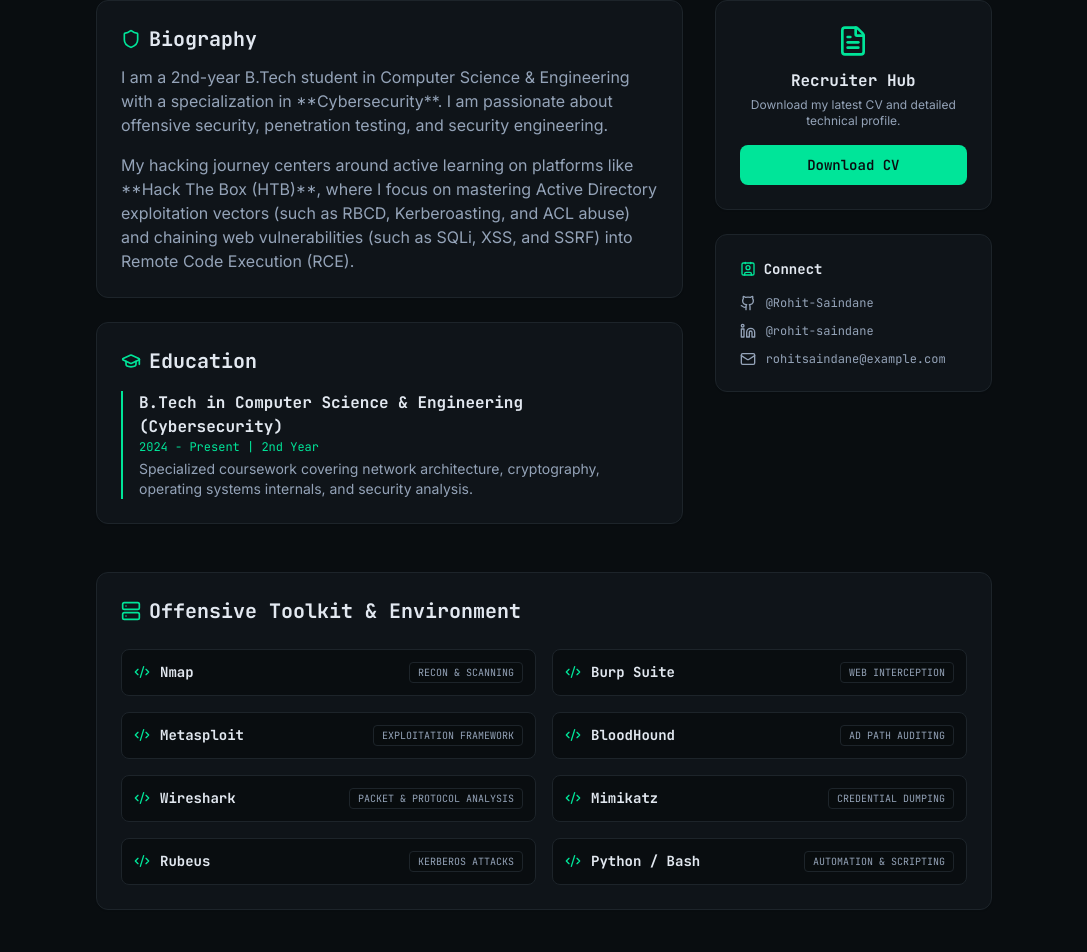
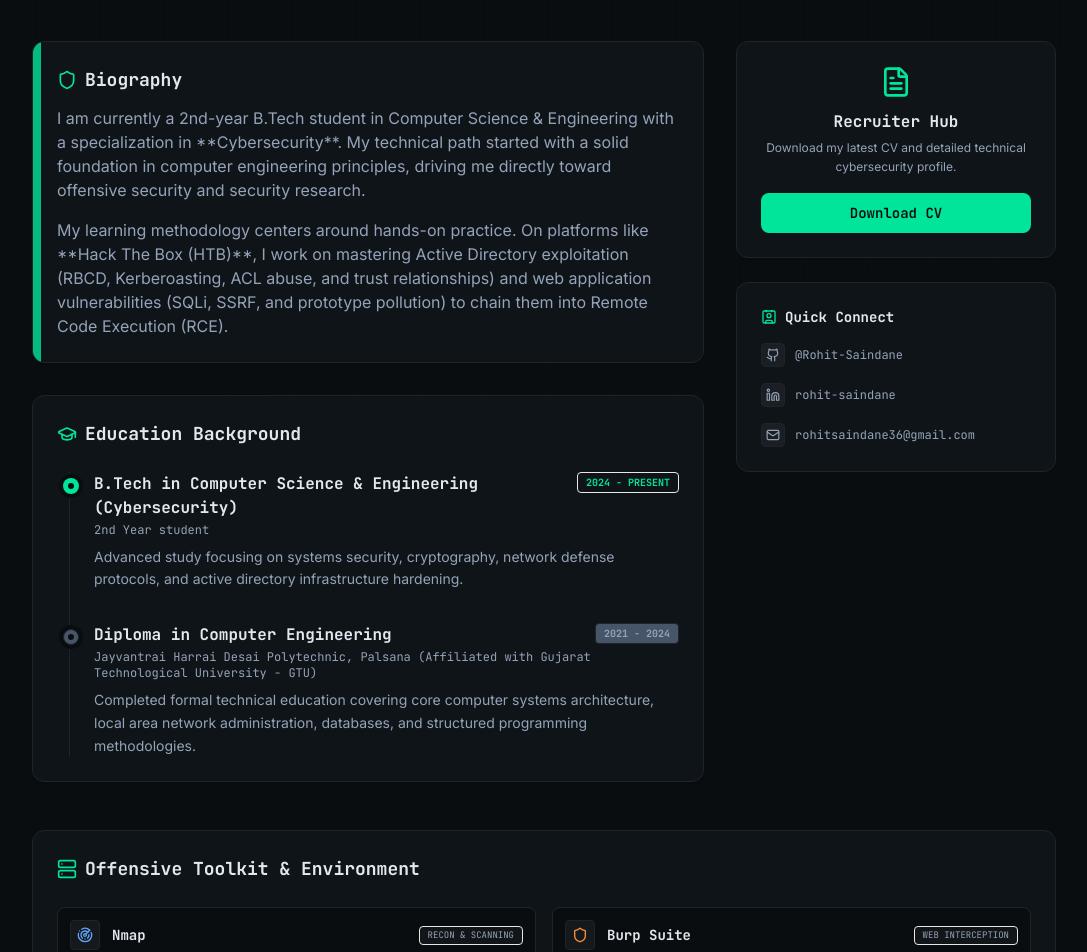
Before and after one commit to Rohit-Saindane/htb-writeup-portfolio, a Next.js app: page /about in a window 1280 px wide. Shown: the part 247-1199 px from the top of the page, without its empty margins (96-1183 px from the left). Built offline with nearby package versions, Linux system fonts and the light colour scheme.

Commit message:
Improvise about section, add diploma background and Lucide toolkit icons

```diff
--- a/src/app/about/page.tsx
+++ b/src/app/about/page.tsx
@@ -1,112 +1,161 @@
-import { Shield, FileText, Code2, GraduationCap, Server, Contact } from "lucide-react";
+import { Shield, FileText, Code2, GraduationCap, Server, Contact, Radar, Zap, GitBranch, Activity, Key, ShieldAlert } from "lucide-react";
 
 export const metadata = {
   title: "About Me | Rohit Saindane",
   description:
-    "Biography, technical certifications, penetration testing tools, and cybersecurity skills of Rohit Saindane, 2nd-year B.Tech CSE Cyber Security student.",
+    "Biography, technical certifications, penetration testing tools, and cybersecurity education of Rohit Saindane, 2nd-year B.Tech CSE Cyber Security student.",
 };
 
-export default function AboutPage() {
-  const tools = [
-    { name: "Nmap", category: "Recon & Scanning" },
-    { name: "Burp Suite", category: "Web Interception" },
-    { name: "Metasploit", category: "Exploitation Framework" },
-    { name: "BloodHound", category: "AD Path Auditing" },
-    { name: "Wireshark", category: "Packet & Protocol Analysis" },
-    { name: "Mimikatz", category: "Credential Dumping" },
-    { name: "Rubeus", category: "Kerberos Attacks" },
-    { name: "Python / Bash", category: "Automation & Scripting" },
+const toolkitList = [
+  { name: "Nmap", category: "Recon & Scanning", icon: Radar, color: "text-blue-400" },
+  { name: "Burp Suite", category: "Web Interception", icon: Shield, color: "text-orange-400" },
+  { name: "Metasploit", category: "Exploitation Framework", icon: Zap, color: "text-red-400" },
+  { name: "BloodHound", category: "AD Path Auditing", icon: GitBranch, color: "text-purple-400" },
+  { name: "Wireshark", category: "Packet & Protocol", icon: Activity, color: "text-cyan-400" },
+  { name: "Mimikatz", category: "Credential Dumping", icon: Key, color: "text-emerald-400" },
+  { name: "Rubeus", category: "Kerberos Attacks", icon: ShieldAlert, color: "text-rose-400" },
+  { name: "Python / Bash", category: "Automation & Scripting", icon: Code2, color: "text-yellow-400" }
 ];
 
+export default function AboutPage() {
   return (
-    <div className="w-full min-h-screen bg-background py-12 px-4 sm:px-6 lg:px-8 text-foreground">
-      <div className="max-w-4xl mx-auto">
+    <div className="w-full min-h-screen bg-background py-12 px-4 sm:px-6 lg:px-8 text-foreground relative overflow-hidden">
+      {/* Subtle background grid effect */}
+      <div className="absolute inset-0 bg-[linear-gradient(to_right,rgba(0,0,0,0.03)_1px,transparent_1px),linear-gradient(to_bottom,rgba(0,0,0,0.03)_1px,transparent_1px)] dark:bg-[linear-gradient(to_right,rgba(255,255,255,0.03)_1px,transparent_1px),linear-gradient(to_bottom,rgba(255,255,255,0.03)_1px,transparent_1px)] bg-[size:4rem_4rem] [mask-image:radial-gradient(ellipse_60%_50%_at_50%_0%,#000_70%,transparent_100%)] opacity-30 pointer-events-none" />
+
+      <div className="max-w-5xl mx-auto relative z-10">
 
         {/* About Header */}
-        <div className="mb-10 text-center md:text-left">
+        <div className="mb-12 text-center md:text-left border-b border-border/60 pb-8">
           <h1 className="text-3xl sm:text-4xl font-bold font-mono tracking-tight text-foreground flex items-center justify-center md:justify-start gap-2">
             <span className="text-accent">&gt;_</span>
             <span>About Me</span>
           </h1>
           <p className="text-sm font-sans text-muted-foreground mt-2 max-w-xl leading-relaxed">
-            Hacker, CS student, and cybersecurity researcher based in India. Documenting the journey of securing systems by breaking them.
+            Offensive security enthusiast, developer, and B.Tech Cybersecurity student based in India. Focused on finding vulnerabilities by breaking and rebuilding systems.
           </p>
         </div>
 
-        {/* Bio Grid */}
-        <div className="grid grid-cols-1 md:grid-cols-3 gap-8 items-start mb-12">
+        {/* Bio Grid Layout */}
+        <div className="grid grid-cols-1 lg:grid-cols-12 gap-8 items-start mb-12">
 
-          {/* Main Info */}
-          <div className="md:col-span-2 space-y-6">
-            <div className="bg-card border border-border rounded-xl p-6 shadow-sm">
-              <h2 className="text-xl font-bold font-mono text-foreground mb-3 flex items-center gap-2">
+          {/* Left Column: Biography & Education (8 cols) */}
+          <div className="lg:col-span-8 space-y-8">
+
+            {/* Biography */}
+            <div className="bg-card border border-border rounded-xl p-6 shadow-sm relative overflow-hidden group">
+              <div className="absolute top-0 left-0 w-2 h-full bg-accent opacity-80" />
+              <h2 className="text-lg font-bold font-mono text-foreground mb-3 flex items-center gap-2">
                 <Shield className="w-5 h-5 text-accent" />
                 <span>Biography</span>
               </h2>
-              <p className="text-sm sm:text-base text-muted-foreground leading-relaxed font-sans mb-4">
-                I am a 2nd-year B.Tech student in Computer Science & Engineering with a specialization in **Cybersecurity**. I am passionate about offensive security, penetration testing, and security engineering.
+              <div className="space-y-4 text-sm sm:text-base text-muted-foreground leading-relaxed font-sans">
+                <p>
+                  I am currently a 2nd-year B.Tech student in Computer Science & Engineering with a specialization in **Cybersecurity**. My technical path started with a solid foundation in computer engineering principles, driving me directly toward offensive security and security research.
                 </p>
-              <p className="text-sm sm:text-base text-muted-foreground leading-relaxed font-sans">
-                My hacking journey centers around active learning on platforms like **Hack The Box (HTB)**, where I focus on mastering Active Directory exploitation vectors (such as RBCD, Kerberoasting, and ACL abuse) and chaining web vulnerabilities (such as SQLi, XSS, and SSRF) into Remote Code Execution (RCE).
+                <p>
+                  My learning methodology centers around hands-on practice. On platforms like **Hack The Box (HTB)**, I work on mastering Active Directory exploitation (RBCD, Kerberoasting, ACL abuse, and trust relationships) and web application vulnerabilities (SQLi, SSRF, and prototype pollution) to chain them into Remote Code Execution (RCE).
+                </p>
+              </div>
+            </div>
+
+            {/* Education Timeline */}
+            <div className="bg-card border border-border rounded-xl p-6 shadow-sm">
+              <h2 className="text-lg font-bold font-mono text-foreground mb-6 flex items-center gap-2">
+                <GraduationCap className="w-5 h-5 text-accent" />
+                <span>Education Background</span>
+              </h2>
+
+              <div className="relative border-l border-border pl-6 ml-3 space-y-8">
+
+                {/* Education Item 1: B.Tech */}
+                <div className="relative">
+                  {/* Timeline node */}
+                  <span className="absolute -left-[31px] top-1.5 flex h-4 w-4 items-center justify-center rounded-full bg-accent ring-4 ring-background">
+                    <span className="h-1.5 w-1.5 rounded-full bg-background" />
+                  </span>
+
+                  <div className="flex flex-col sm:flex-row sm:items-baseline justify-between gap-1">
+                    <h3 className="text-base font-bold font-mono text-foreground">
+                      B.Tech in Computer Science & Engineering (Cybersecurity)
+                    </h3>
+                    <span className="text-[10px] font-mono font-bold px-2 py-0.5 rounded bg-accent/10 border border-accent/20 text-accent uppercase flex-shrink-0 sm:self-start">
+                      2024 - Present
+                    </span>
+                  </div>
+                  <p className="text-xs font-mono text-muted-foreground mt-0.5">2nd Year student</p>
+                  <p className="text-sm text-muted-foreground mt-2 leading-relaxed">
+                    Advanced study focusing on systems security, cryptography, network defense protocols, and active directory infrastructure hardening.
                   </p>
                 </div>
 
-            {/* Education section */}
-            <div className="bg-card border border-border rounded-xl p-6 shadow-sm">
-              <h2 className="text-xl font-bold font-mono text-foreground mb-4 flex items-center gap-2">
-                <GraduationCap className="w-5 h-5 text-accent" />
-                <span>Education</span>
-              </h2>
-              <div className="space-y-4">
-                <div className="border-l-2 border-accent pl-4">
+                {/* Education Item 2: Diploma */}
+                <div className="relative">
+                  {/* Timeline node */}
+                  <span className="absolute -left-[31px] top-1.5 flex h-4 w-4 items-center justify-center rounded-full bg-muted border border-border ring-4 ring-background">
+                    <span className="h-1.5 w-1.5 rounded-full bg-background" />
+                  </span>
+
+                  <div className="flex flex-col sm:flex-row sm:items-baseline justify-between gap-1">
                     <h3 className="text-base font-bold font-mono text-foreground">
-                    B.Tech in Computer Science & Engineering (Cybersecurity)
+                      Diploma in Computer Engineering
                     </h3>
-                  <p className="text-xs font-mono text-accent">2024 - Present | 2nd Year</p>
-                  <p className="text-sm text-muted-foreground mt-1">
-                    Specialized coursework covering network architecture, cryptography, operating systems internals, and security analysis.
+                    <span className="text-[10px] font-mono font-bold px-2 py-0.5 rounded bg-muted border border-border text-muted-foreground uppercase flex-shrink-0 sm:self-start">
+                      2021 - 2024
+                    </span>
+                  </div>
+                  <p className="text-xs font-mono text-muted-foreground mt-0.5">
+                    Jayvantrai Harrai Desai Polytechnic, Palsana (Affiliated with Gujarat Technological University - GTU)
+                  </p>
+                  <p className="text-sm text-muted-foreground mt-2 leading-relaxed">
+                    Completed formal technical education covering core computer systems architecture, local area network administration, databases, and structured programming methodologies.
                   </p>
                 </div>
-              </div>
+
               </div>
             </div>
 
-          {/* Quick Stats / Sidebar */}
-          <div className="md:col-span-1 space-y-6">
-            {/* Resume Callout */}
-            <div className="bg-card border border-border rounded-xl p-6 shadow-sm flex flex-col justify-center text-center">
+          </div>
+
+          {/* Right Column: Resume & Sidebar Info (4 cols) */}
+          <div className="lg:col-span-4 space-y-6">
+
+            {/* Download CV Hub */}
+            <div className="bg-card border border-border rounded-xl p-6 shadow-sm text-center">
               <FileText className="w-8 h-8 text-accent mx-auto mb-3" />
               <h3 className="text-md font-bold font-mono text-foreground mb-1">
                 Recruiter Hub
               </h3>
-              <p className="text-xs text-muted-foreground mb-4 font-sans">
-                Download my latest CV and detailed technical profile.
+              <p className="text-xs text-muted-foreground mb-4 font-sans leading-relaxed">
+                Download my latest CV and detailed technical cybersecurity profile.
               </p>
               <a
                 href="/resume.pdf"
                 download
-                className="w-full py-2.5 rounded-lg bg-accent text-background font-mono text-sm font-semibold hover:bg-accent-hover theme-transition cursor-pointer block text-center"
+                className="w-full py-2.5 rounded-lg bg-accent text-background font-mono text-sm font-semibold hover:bg-accent-hover hover:shadow-glow theme-transition cursor-pointer block text-center"
                 id="about-resume-download"
               >
                 Download CV
               </a>
             </div>
 
-            {/* Socials Connection */}
+            {/* Social / Contact Links */}
             <div className="bg-card border border-border rounded-xl p-6 shadow-sm">
               <h3 className="text-sm font-bold font-mono text-foreground mb-4 flex items-center gap-2">
                 <Contact className="w-4 h-4 text-accent" />
-                <span>Connect</span>
+                <span>Quick Connect</span>
               </h3>
-              <div className="space-y-3 font-mono text-xs">
+
+              <div className="space-y-4 font-mono text-xs">
                 {/* Github */}
                 <a
                   href="https://github.com/Rohit-Saindane"
                   target="_blank"
                   rel="noopener noreferrer"
-                  className="flex items-center gap-2.5 text-muted-foreground hover:text-accent theme-transition cursor-pointer"
+                  className="flex items-center gap-2.5 text-muted-foreground hover:text-accent theme-transition cursor-pointer group"
                   id="about-github-link"
                 >
+                  <div className="p-1 rounded bg-black/10 dark:bg-white/5 border border-border group-hover:border-accent/40 theme-transition">
                     <svg
                       viewBox="0 0 24 24"
                       width="16"
@@ -116,12 +165,13 @@ export default function AboutPage() {
                       fill="none"
                       strokeLinecap="round"
                       strokeLinejoin="round"
-                    className="w-4 h-4"
+                      className="w-3.5 h-3.5"
                     >
                       <path d="M15 22v-4a4.8 4.8 0 0 0-1-3.5c3 0 6-2 6-5.5.08-1.25-.27-2.48-1-3.5.28-1.15.28-2.35 0-3.5 0 0-1 0-3 1.5-2.64-.5-5.36-.5-8 0C6 2 5 2 5 2c-.3 1.15-.3 2.35 0 3.5A5.403 5.403 0 0 0 4 9c0 3.5 3 5.5 6 5.5-.39.49-.68 1.05-.85 1.65-.17.6-.22 1.23-.15 1.85v4" />
                       <path d="M9 18c-4.51 2-5-2-7-2" />
                     </svg>
-                  <span>@Rohit-Saindane</span>
+                  </div>
+                  <span className="truncate">@Rohit-Saindane</span>
                 </a>
 
                 {/* LinkedIn */}
@@ -129,9 +179,10 @@ export default function AboutPage() {
                   href="https://www.linkedin.com/in/rohit-saindane/"
                   target="_blank"
                   rel="noopener noreferrer"
-                  className="flex items-center gap-2.5 text-muted-foreground hover:text-accent theme-transition cursor-pointer"
+                  className="flex items-center gap-2.5 text-muted-foreground hover:text-accent theme-transition cursor-pointer group"
                   id="about-linkedin-link"
                 >
+                  <div className="p-1 rounded bg-black/10 dark:bg-white/5 border border-border group-hover:border-accent/40 theme-transition">
                     <svg
                       viewBox="0 0 24 24"
                       width="16"
@@ -141,21 +192,23 @@ export default function AboutPage() {
                       fill="none"
                       strokeLinecap="round"
                       strokeLinejoin="round"
-                    className="w-4 h-4"
+                      className="w-3.5 h-3.5"
                     >
                       <path d="M16 8a6 6 0 0 1 6 6v7h-4v-7a2 2 0 0 0-2-2 2 2 0 0 0-2 2v7h-4v-7a6 6 0 0 1 6-6z" />
                       <rect x="2" y="9" width="4" height="12" />
                       <circle cx="4" cy="4" r="2" />
                     </svg>
-                  <span>@rohit-saindane</span>
+                  </div>
+                  <span className="truncate">rohit-saindane</span>
                 </a>
 
                 {/* Email */}
                 <a
-                  href="mailto:rohitsaindane@example.com"
-                  className="flex items-center gap-2.5 text-muted-foreground hover:text-accent theme-transition cursor-pointer"
+                  href="mailto:rohitsaindane36@gmail.com"
+                  className="flex items-center gap-2.5 text-muted-foreground hover:text-accent theme-transition cursor-pointer group"
                   id="about-email-link"
                 >
+                  <div className="p-1 rounded bg-black/10 dark:bg-white/5 border border-border group-hover:border-accent/40 theme-transition">
                     <svg
                       viewBox="0 0 24 24"
                       width="16"
@@ -165,12 +218,13 @@ export default function AboutPage() {
                       fill="none"
                       strokeLinecap="round"
                       strokeLinejoin="round"
-                    className="w-4 h-4"
+                      className="w-3.5 h-3.5"
                     >
                       <rect x="2" y="4" width="20" height="16" rx="2" />
                       <path d="m22 7-8.97 5.7a1.94 1.94 0 0 1-2.06 0L2 7" />
                     </svg>
-                  <span>rohitsaindane@example.com</span>
+                  </div>
+                  <span className="truncate">rohitsaindane36@gmail.com</span>
                 </a>
               </div>
             </div>
@@ -179,26 +233,34 @@ export default function AboutPage() {
         </div>
 
         {/* Tools & Environment */}
-        <div className="bg-card border border-border rounded-xl p-6 shadow-sm mb-12">
-          <h2 className="text-xl font-bold font-mono text-foreground mb-6 flex items-center gap-2">
+        <div className="bg-card border border-border rounded-xl p-6 shadow-sm mb-6">
+          <h2 className="text-lg font-bold font-mono text-foreground mb-6 flex items-center gap-2">
             <Server className="w-5 h-5 text-accent" />
             <span>Offensive Toolkit & Environment</span>
           </h2>
+
           <div className="grid grid-cols-1 sm:grid-cols-2 gap-4">
-            {tools.map((tool) => (
+            {toolkitList.map((tool) => {
+              const Icon = tool.icon;
+              return (
                 <div
                   key={tool.name}
-                className="flex items-center justify-between p-3 rounded-lg bg-background border border-border hover:border-accent/20 theme-transition"
+                  className="flex items-center justify-between p-3 rounded-lg bg-background border border-border hover:border-accent/30 hover:shadow-glow theme-transition duration-200 group"
                 >
-                <div className="flex items-center gap-2.5">
-                  <Code2 className="w-4 h-4 text-accent" />
-                  <span className="text-sm font-bold font-mono text-foreground">{tool.name}</span>
+                  <div className="flex items-center gap-3">
+                    <div className="p-1.5 rounded bg-black/5 dark:bg-white/5 border border-border group-hover:border-accent/20 theme-transition">
+                      <Icon className={`w-4 h-4 ${tool.color} theme-transition`} />
                     </div>
-                <span className="text-[10px] font-mono text-muted-foreground uppercase bg-black/10 px-2 py-0.5 rounded border border-border">
+                    <span className="text-sm font-bold font-mono text-foreground group-hover:text-accent theme-transition">
+                      {tool.name}
+                    </span>
+                  </div>
+                  <span className="text-[9px] font-mono text-muted-foreground uppercase bg-black/[0.04] dark:bg-white/[0.04] px-2 py-0.5 rounded border border-border/50">
                     {tool.category}
                   </span>
                 </div>
-            ))}
+              );
+            })}
           </div>
         </div>
 
```
Lines whose indentation alone changed are shown as unchanged.
